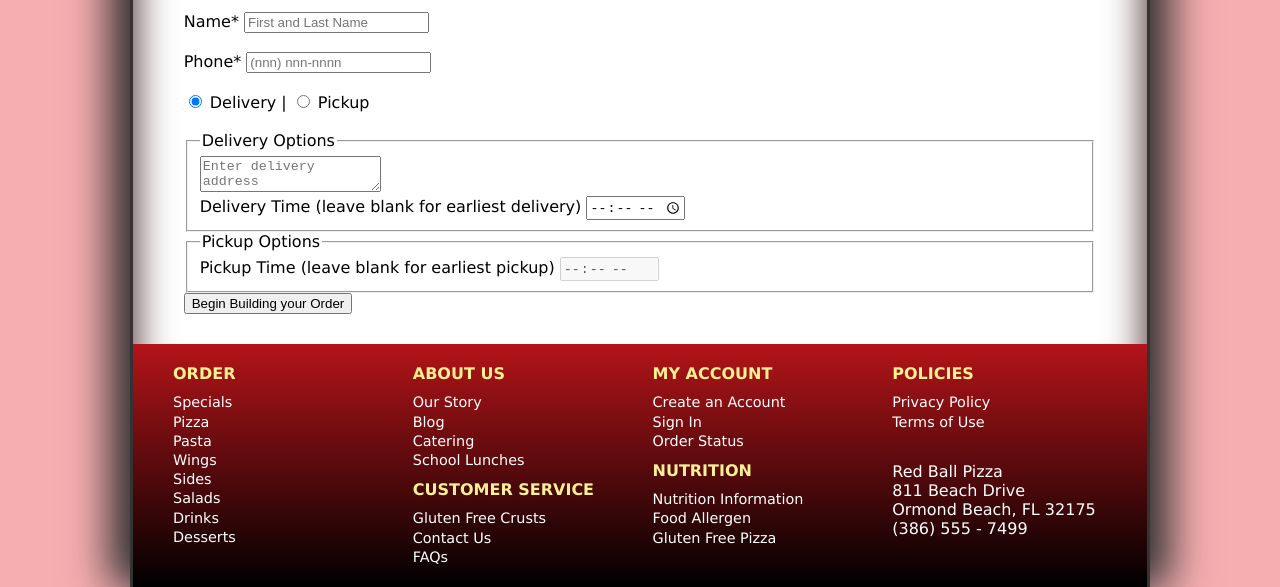
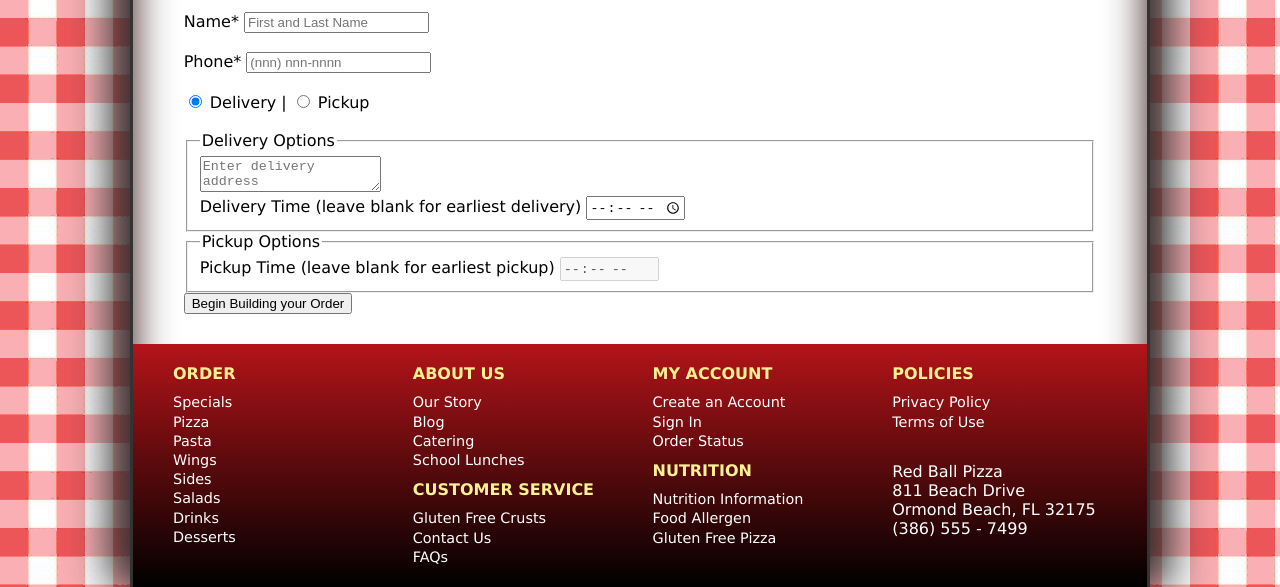
Before and after one commit to MathuinLucci/review7, a plain HTML site: page index.html in a window 1280 px wide. Shown: the part 407-994 px from the top of the page. Drawn offline with Linux system fonts and the light colour scheme.

Commit message:
fixed website background

```diff
--- a/css/rb_styles2.css
+++ b/css/rb_styles2.css
@@ -15,7 +15,7 @@
 /* HTML and Body styles */
 
 html {
-   background: rgb(246, 174, 176) url(rb_background.png);
+   background: rgb(246, 174, 176) url(../img/rb_background.png);
    font-family: Verdana, Geneva, sans-serif;
    height: 100%;
 }
```
